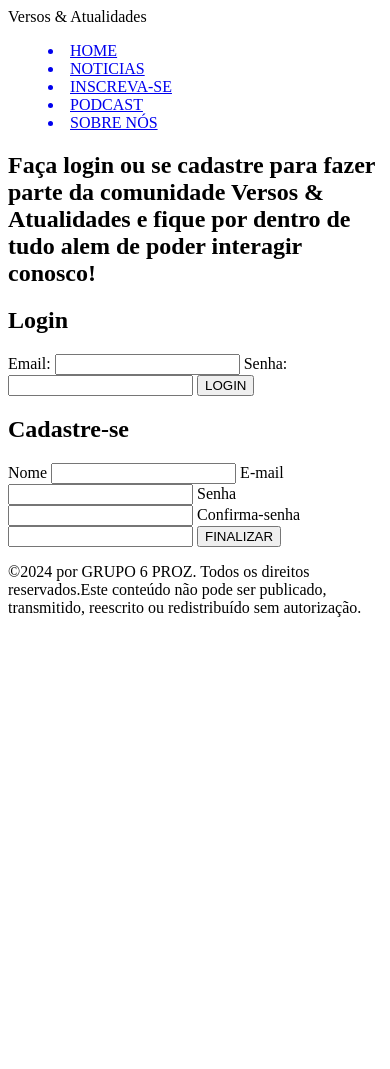
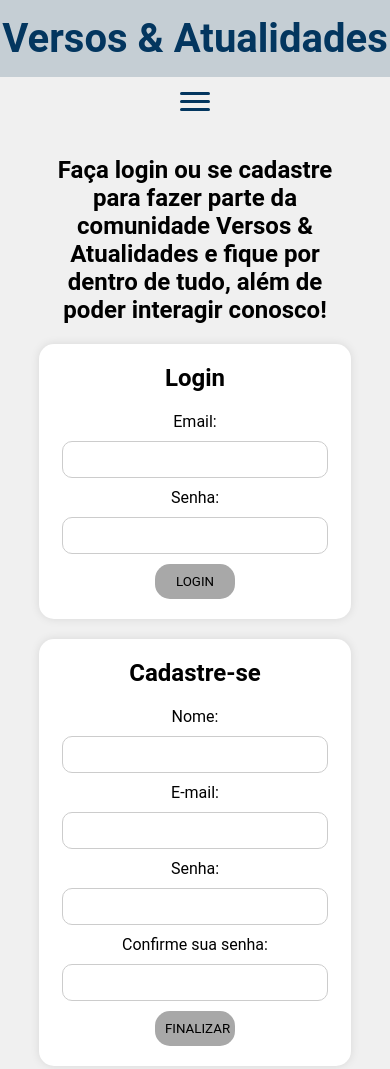
Before and after one commit to Kaykyz2/Projeto-Proz, a plain HTML site: page login.html in a window 390 px wide. Shown: the top 1069 px of the page. Before the commit the page ends 844 px from the top, so only its background shows below. Drawn offline with Linux system fonts and the light colour scheme.

Commit message:
Adicionando responsividade na pagina login, criação do js para animação do menuhamburguer abrindo as opções

```diff
--- /dev/null
+++ b/assets/css/login/style.css
@@ -0,0 +1,195 @@
+/* ========== Global ============ */
+* {
+  margin: 0;
+  padding: 0;
+  font-family: "Roboto", sans-serif;
+}
+
+
+
+/* ========== Início header ========== */
+header {
+  width: 100%;
+  background-color: #c5ced4;
+  color: #03365f;
+  text-align: center;
+  font-size: 2.5rem;
+  font-weight: bold;
+  padding: 15px 0;
+}
+/* ========== Fim header ========== */
+
+/* ========== Início nav ========== */
+
+nav {
+
+  display: flex;
+  justify-content: center;
+  align-items: center;
+  padding: 15px;
+}
+
+.menu-itens {
+  display: flex;
+  gap: 20px;
+}
+
+.menu-itens a {
+  color: #03365f;
+  text-decoration: none;
+  font-size: 18px;
+  transition: color 0.3s;
+}
+
+.menu-itens a:hover {
+  color: #004279;
+}
+
+.menu-hamburguer {
+  display: none;
+  flex-direction: column;
+  justify-content: flex-start;
+  cursor: pointer;
+  gap: 5px;
+}
+
+.menu-hamburguer div {
+  width: 30px;
+  height: 3px;
+  background-color:  #03365f;
+  border-radius: 2px;
+
+}
+
+/* ========== Fim nav ========== */
+
+/* ========== Início body/main ========== */
+body {
+  background-color: #f0f0f0;
+  margin: 0;
+  padding: 0;
+  font-family: Arial, sans-serif;
+  display: flex;
+  flex-direction: column;
+  align-items: center;
+
+}
+
+main {
+  width: 80%;
+  margin-top: 30px;
+  text-align: center;
+
+}
+
+h1 {
+  font-size: 24px;
+  margin-bottom: 20px;
+}
+
+/* ========== Fim body/main ========== */
+
+/* ========== Início section/forms ========== */
+.login-cadastro {
+  display: flex;
+  justify-content:center;
+  margin-top: 20px;
+  gap: 1.25rem;
+
+}
+
+.login,
+.register {
+  display: flex;
+  flex-direction: column;
+  align-items: center;
+  justify-content: center;
+  flex: 1;
+  height: auto;
+  max-width: 400px;
+  background-color: white;
+  padding: 20px;
+  border-radius: 15px;
+  box-shadow: 0 0 10px rgba(0, 0, 0, 0.1);
+}
+
+.login h2,
+.register h2 {
+  text-align: center;
+  margin-bottom: 20px;
+}
+
+/* Inputs e Botões */
+input {
+  width: 90%;
+  max-width: 400px;
+  padding: 10px;
+  margin: 10px 0;
+  border: 1px solid #ccc;
+  border-radius: 10px;
+}
+
+button {
+  width: 80px;
+  padding: 10px;
+  background-color: #a8a8a8;
+  color: black;
+  border: none;
+  border-radius: 15px;
+  cursor: pointer;
+  align-self: flex-end;
+}
+
+button:hover {
+  background-color: #555;
+}
+/* ========== Fim section/forms ========== */
+
+/* Rodapé */
+.footerPage {
+  width: 100%;
+  text-align: center;
+  padding: 10px 0;
+  background-color: #333;
+  color: white;
+  margin-top: 4rem;
+
+}
+
+@media (max-width: 800px) {
+
+
+  .menu-hamburguer {
+    display: flex;
+  }
+
+  .menu-itens {
+    display: none;
+    flex-direction: column;
+    position: absolute;
+    top: 60px;
+    left: 0;
+    width: 100%;
+    background-color: #c5ced4;
+    padding: 10px;
+    gap: 15px;
+  }
+
+  .menu-itens.active {
+    display: flex;
+  }
+
+  .login-cadastro {
+    flex-direction: column;
+    gap: 20px;
+  }
+
+  .login,
+  .register {
+    max-width: 100%;
+    margin: 0;
+  }
+  .footerPage {
+    margin-top: 2rem;
+  }
+}
--- /dev/null
+++ b/assets/js/menuBar_hamburguer.js
@@ -0,0 +1,13 @@
+function toggleMenu() {
+  const menuItens = document.querySelector(".menu-itens");
+  menuItens.classList.toggle("active");
+}
+
+document.addEventListener("click", function (event) {
+  const menu = document.querySelector(".menu-itens");
+  const hamburger = document.querySelector(".menu-hamburguer");
+
+  if (!hamburger.contains(event.target) && !menu.contains(event.target)) {
+    menu.classList.remove("active");
+  }
+});
--- a/login.html
+++ b/login.html
@@ -4,35 +4,41 @@
     <meta charset="UTF-8" />
     <meta name="viewport" content="width=device-width, initial-scale=1.0" />
     <title>Login - Cadastro</title>
+    <link rel="stylesheet" href="/assets/css/login/style.css" />
   </head>
 
   <body>
     <header>
       <div class="menuBar">Versos & Atualidades</div>
-      <div class="menu">
-        <menu>
-          <a class="a" href="/"><li class="liMenu">HOME</li></a>
-          <a class="a" href="#news"><li class="liMenu">NOTICIAS</li></a>
-          <a class="a" href="#subscribe"><li class="liMenu">INSCREVA-SE</li></a>
-          <a class="a" href="#podcast"><li class="liMenu">PODCAST</li></a>
-          <a class="a" href="#about"><li class="liMenu">SOBRE NÓS</li></a>
-        </menu>
+    </header>
+    <nav>
+      <div class="menu-hamburguer" onclick="toggleMenu()">
+        <div></div>
+        <div></div>
+        <div></div>
       </div>
-    </header>
+      <div class="menu-itens">
+        <a class="a" href="home.html">HOME</a>
+        <a class="a" href="detailed news.html">NOTÍCIAS</a>
+        <a class="a" href="login.html">INSCREVA-SE</a>
+        <a class="a" href="podcast.html">PODCAST</a>
+        <a class="a" href="about-us.html">SOBRE NÓS</a>
+      </div>
+    </nav>
 
     <main>
       <section>
         <h1>
           Faça login ou se cadastre para fazer parte da comunidade Versos &
-          Atualidades e fique por dentro de tudo alem de poder interagir
+          Atualidades e fique por dentro de tudo, além de poder interagir
           conosco!
         </h1>
       </section>
 
-      <section class="login">
-        <div>
+      <section class="login-cadastro">
+        <div class="login">
           <form id="login-form" onsubmit="return login()">
-            <h2 id="titulo-login">Login</h2>
+            <h2>Login</h2>
             <label for="login-email">Email:</label>
             <input type="text" id="login-email" name="email" required />
 
@@ -42,19 +48,20 @@
             <button type="submit">LOGIN</button>
           </form>
         </div>
-        <div>
+
+        <div class="register">
           <form id="register-form" onsubmit="return register()">
-            <h2 id="titulo-register">Cadastre-se</h2>
-            <label for="register-name">Nome</label>
+            <h2>Cadastre-se</h2>
+            <label for="register-name">Nome:</label>
             <input type="text" id="register-name" name="name" required />
 
-            <label for="register-email">E-mail</label>
-            <input type="email" id="register-email" name="name" required />
+            <label for="register-email">E-mail:</label>
+            <input type="email" id="register-email" name="email" required />
 
-            <label for="register-senha">Senha</label>
+            <label for="register-senha">Senha:</label>
             <input type="password" id="register-senha" name="senha" required />
 
-            <label for="register-confirma-senha">Confirma-senha</label>
+            <label for="register-confirma-senha">Confirme sua senha:</label>
             <input
               type="password"
               id="register-confirma-senha"
@@ -68,13 +75,16 @@
       </section>
     </main>
 
+
     <footer class="footerPage">
-      <p class="textFooter">
-        ©2024 por GRUPO 6 PROZ. Todos os direitos reservados.Este conteúdo não
+      <p>
+        ©2024 por GRUPO 6 PROZ. Todos os direitos reservados. Este conteúdo não
         pode ser publicado, transmitido, reescrito ou redistribuído sem
         autorização.
       </p>
     </footer>
-   <script src="/assets/js/login_Services.js"></script>
+
+    <script src="/assets/js/login_Services.js"></script>
+    <script src="/assets/js/menuBar_hamburguer.js"></script>
   </body>
 </html>
```
Also changed, not shown: about-us.html (+4 -4 lines), assets/js/login_Services.js (+14 -18 lines), home.html (+4 -4 lines).
